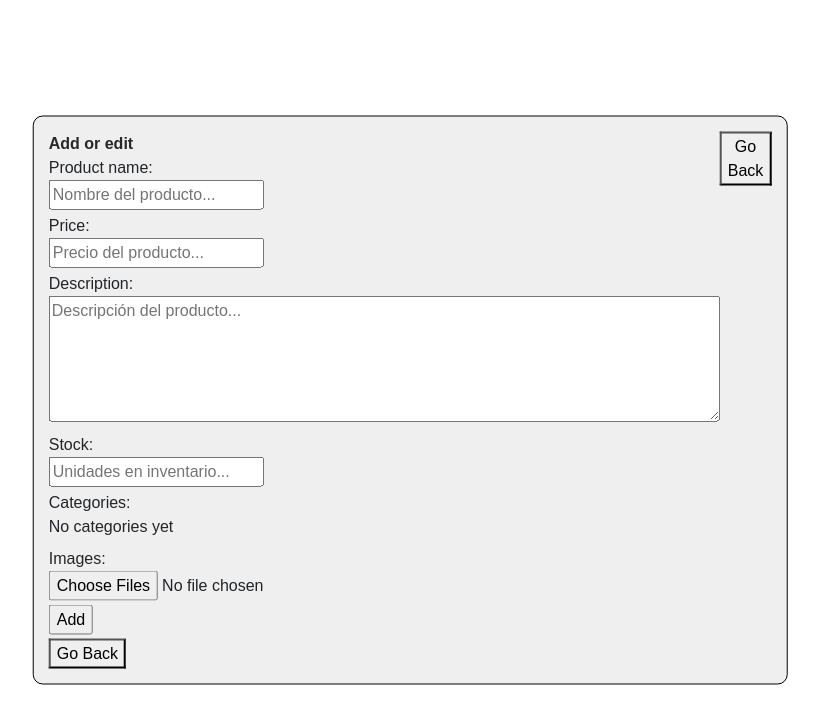
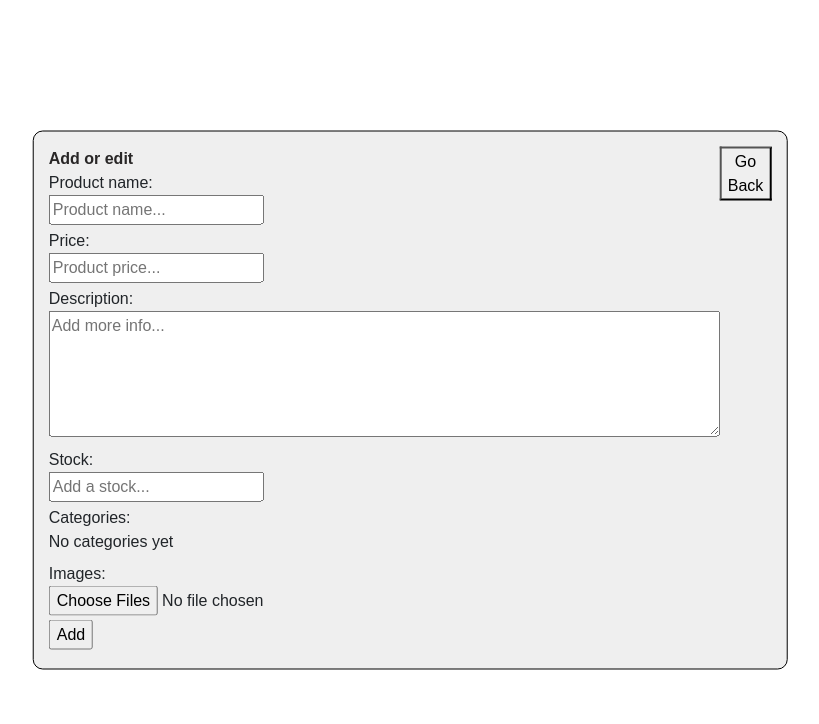
Before and after one commit to LoreLor/PF-Eco-FRONTEND, a React (Create React App) app: page /admin/productAdmin in a window 1280 px wide. Shown: the top 724 px of the page, without its empty margins (230-1049 px from the left). Built offline with nearby package versions, Linux system fonts and the light colour scheme.

Commit message:
softCorrection

```diff
--- a/src/components/admin/productForm/ProductAdmin.jsx
+++ b/src/components/admin/productForm/ProductAdmin.jsx
@@ -145,28 +145,28 @@ useEffect(()=>{
                     <div>
                         <h3>Add or edit</h3>
                         <p>Product name:</p>
-                        <input className={errors?.name? style.danger : style.input} type='text' placeholder="Nombre del producto..." name='name' value={input.name} onChange={onValueChange}/>
+                        <input className={errors?.name? style.danger : style.input} type='text' placeholder="Product name..." name='name' value={input.name} onChange={onValueChange}/>
                         {
                             errors.name && (<p className={style.danger}>{errors.name}</p>)
                         }
                     </div>
                     <div>
                         <p>Price:</p>
-                        <input className={errors?.price? style.danger : style.input} type='text' placeholder="Precio del producto..." name='price' value={input.price} onChange={onValueChange}/>
+                        <input className={errors?.price? style.danger : style.input} type='text' placeholder="Product price..." name='price' value={input.price} onChange={onValueChange}/>
                         {
                             errors.price && (<p className={style.danger}>{errors.price}</p>)
                         }
                     </div>
                     <div>
                         <p>Description:</p>
-                        <textarea rows={5} cols={70} className={errors?.description? style.danger : style.input} type='text' placeholder="Descripción del producto..." name='description' value={input.description} onChange={onValueChange}/>
+                        <textarea rows={5} cols={70} className={errors?.description? style.danger : style.input} type='text' placeholder="Add more info..." name='description' value={input.description} onChange={onValueChange}/>
                         {
                             errors.description && (<p className={style.danger}>{errors.description}</p>)
                         }
                     </div>
                     <div>
                         <p>Stock:</p>
-                        <input className={errors?.stock? style.danger : style.input} type='text' placeholder="Unidades en inventario..." name='stock' value={input.stock} onChange={onValueChange}/>
+                        <input className={errors?.stock? style.danger : style.input} type='text' placeholder="Add a stock..." name='stock' value={input.stock} onChange={onValueChange}/>
                         {
                             errors.stock && (<p className={style.danger}>{errors.stock}</p>)
                         }
@@ -198,9 +198,6 @@ useEffect(()=>{
                         <input type='submit' value= {id? "Edit": "Add"} onClick={onSubmit}/>
                         }
                     </div>
-                    <Link to="/admin">
-                        <button onClick={onReturn}> Go Back </button>
-                    </Link>
                 </form>
         <div>
             <Link to="/admin">
```
